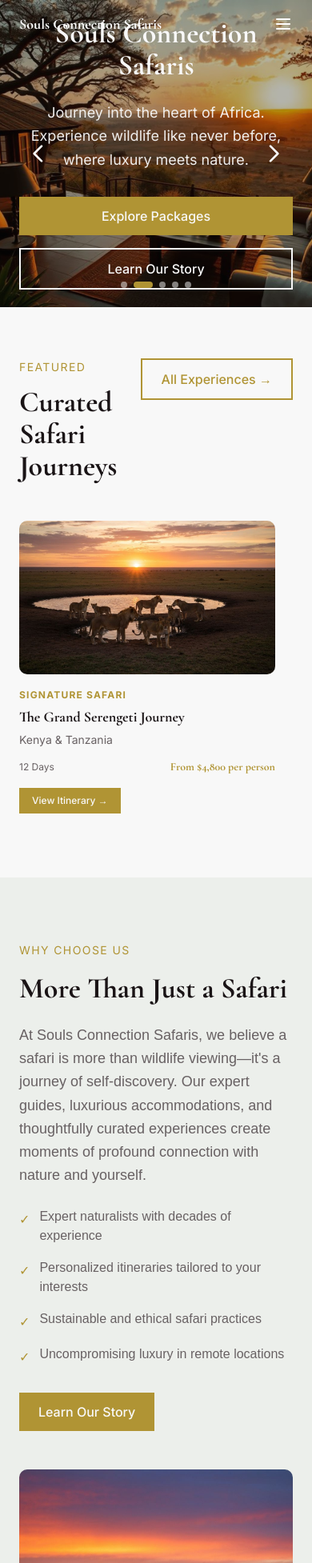
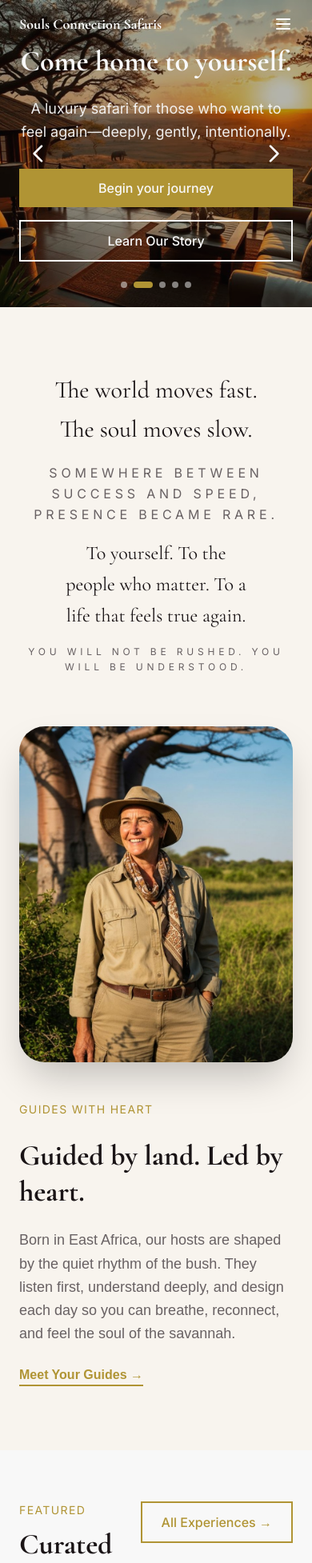
Before and after one commit to Denzel-K/souls-connection-safaris, a Next.js app: page / in a window 390 px wide. Shown: the top 1954 px of the page at 80% size. Built offline with nearby package versions, Linux system fonts and the light colour scheme; a web font is replaced by a local one.

Commit message:
Landing page enhanced

```diff
--- a/app/page.tsx
+++ b/app/page.tsx
@@ -66,19 +66,19 @@ export default function Home() {
       >
         <ImageSlideshow images={heroImages} duration={6000} autoplay={true} />
         <div className="absolute inset-0 flex flex-col items-center justify-center z-20 px-6">
-          <div className="text-center max-w-2xl">
+          <div className="text-center max-w-3xl">
             <h1 className="font-serif text-4xl md:text-6xl lg:text-7xl text-background font-bold mb-6 text-balance">
-              Souls Connection Safaris
+              Come home to yourself.
             </h1>
             <p className="font-sans text-lg md:text-xl text-background/95 mb-8 leading-relaxed">
-              Journey into the heart of Africa. Experience wildlife like never before, where luxury meets nature.
+              A luxury safari for those who want to feel again—deeply, gently, intentionally.
             </p>
             <div className="flex flex-col md:flex-row gap-4 justify-center">
               <Link
                 href="/booking"
                 className="px-8 py-3 bg-brown text-background font-sans font-medium hover:bg-brown/90 transition-all duration-200 text-center"
               >
-                Explore Packages
+                Begin your journey
               </Link>
               <Link
                 href="/about"
@@ -87,6 +87,50 @@ export default function Home() {
                 Learn Our Story
               </Link>
             </div>
+          </div>
+        </div>
+      </section>
+
+      {/* Story Section */}
+      <section className="px-6 py-20 md:py-28 bg-[#F8F4EE] text-foreground">
+        <div className="max-w-5xl mx-auto text-center space-y-4">
+          <p className="font-serif text-3xl md:text-4xl lg:text-5xl text-balance">
+            The world moves fast. The soul moves slow.
+          </p>
+          <p className="font-sans text-base md:text-lg tracking-[0.3em] text-muted-foreground uppercase">
+            Somewhere between success and speed, presence became rare.
+          </p>
+          <p className="font-serif text-2xl md:text-3xl text-balance">
+            To yourself. To the people who matter. To a life that feels true again.
+          </p>
+          <p className="font-sans text-xs md:text-sm tracking-[0.4em] text-muted-foreground uppercase">
+            You will not be rushed. You will be understood.
+          </p>
+        </div>
+        <div className="max-w-6xl mx-auto mt-16 grid md:grid-cols-[1fr_1.1fr] gap-12 items-center">
+          <div className="relative w-full max-w-md mx-auto md:max-w-none">
+            <div className="hidden md:block absolute inset-0 translate-x-4 translate-y-4 rounded-[32px] bg-brown/20" aria-hidden />
+            <img
+              src="/safari-expert-portrait-.jpg"
+              alt="Souls Connection private guide"
+              className="relative rounded-[32px] w-full h-[420px] object-cover shadow-2xl"
+            />
+          </div>
+          <div className="space-y-6">
+            <p className="font-sans text-sm tracking-widest text-brown">GUIDES WITH HEART</p>
+            <h2 className="font-serif text-4xl md:text-5xl leading-tight">
+              Guided by land. Led by heart.
+            </h2>
+            <p className="text-lg text-muted-foreground leading-relaxed">
+              Born in East Africa, our hosts are shaped by the quiet rhythm of the bush. They listen first, understand
+              deeply, and design each day so you can breathe, reconnect, and feel the soul of the savannah.
+            </p>
+            <Link
+              href="/guides"
+              className="inline-flex items-center gap-2 text-brown font-semibold border-b-2 border-brown hover:text-brown/80 hover:border-brown/60 w-fit"
+            >
+              Meet Your Guides →
+            </Link>
           </div>
         </div>
       </section>
@@ -352,22 +396,50 @@ export default function Home() {
         </div>
       </section>
 
-      <section className="py-20 md:py-32 px-6 bg-green/5">
-        <div className="max-w-4xl mx-auto text-center">
-          <p className="font-sans text-sm tracking-widest text-brown mb-6">READY TO EXPLORE</p>
-          <h2 className="font-serif text-4xl md:text-5xl text-foreground font-bold mb-6 text-balance">
-            Begin Your African Adventure
-          </h2>
-          <p className="text-lg text-muted-foreground mb-10 leading-relaxed max-w-2xl mx-auto">
-            Connect with nature, discover yourself, and create memories that will last a lifetime on an authentic
-            African safari tailored to your dreams.
-          </p>
-          <Link
-            href="/booking"
-            className="inline-block px-8 py-4 bg-brown text-background font-sans font-medium hover:bg-brown/90 transition-all duration-200"
-          >
-            Schedule Your Journey
-          </Link>
+      <section className="py-24 px-6 bg-[#FDF9F3]">
+        <div className="max-w-5xl mx-auto text-center space-y-10">
+          <div className="space-y-4">
+            {/* <Link
+              href="/booking"
+              className="inline-block px-6 py-2 bg-foreground text-background font-serif text-lg tracking-tight rounded-full shadow-sm hover:bg-foreground/90 transition"
+            >
+              Design My Journey
+            </Link> */}
+            <h2 className="font-serif text-4xl md:text-5xl text-foreground leading-tight text-balance">
+              You don't choose a trip. You choose a feeling that stays.
+            </h2>
+          </div>
+
+          <div className="grid md:grid-cols-3 gap-4">
+            {[
+              { title: "Awakening", caption: "To Restore" },
+              { title: "Reconnection", caption: "To Bond" },
+              { title: "Meaning", caption: "To Leave a Legacy" },
+            ].map((card) => (
+              <div
+                key={card.title}
+                className="rounded-3xl border border-[#E8DCCB] bg-background/80 py-10 px-8 shadow-sm hover:shadow-lg transition-shadow"
+              >
+                <p className="font-serif text-2xl text-foreground mb-2">{card.title}</p>
+                <p className="font-sans text-brown tracking-wider uppercase">{card.caption}</p>
+              </div>
+            ))}
+          </div>
+
+          <div className="space-y-3">
+            <Link
+              href="/experiences"
+              className="inline-block px-7 py-3 bg-foreground text-background font-sans font-semibold rounded-full shadow-sm hover:bg-foreground/90 transition"
+            >
+              Explore the Journeys
+            </Link>
+            <div>
+              <p className="font-serif text-3xl md:text-4xl text-foreground">You return with more than stories.</p>
+              <p className="text-muted-foreground text-base md:text-lg">
+                A calmer spirit. A softer heart. A legacy just beginning.
+              </p>
+            </div>
+          </div>
         </div>
       </section>
 
```
